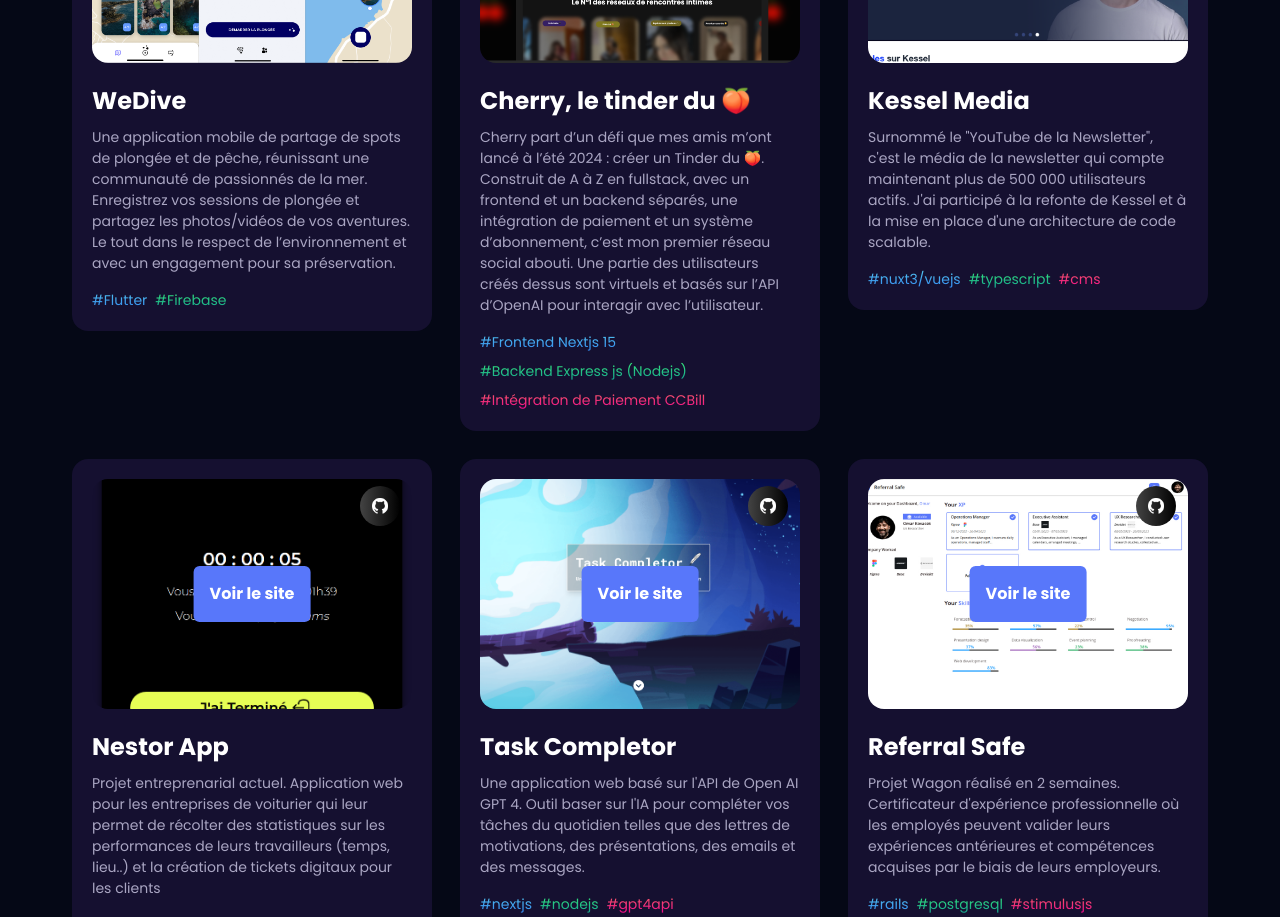
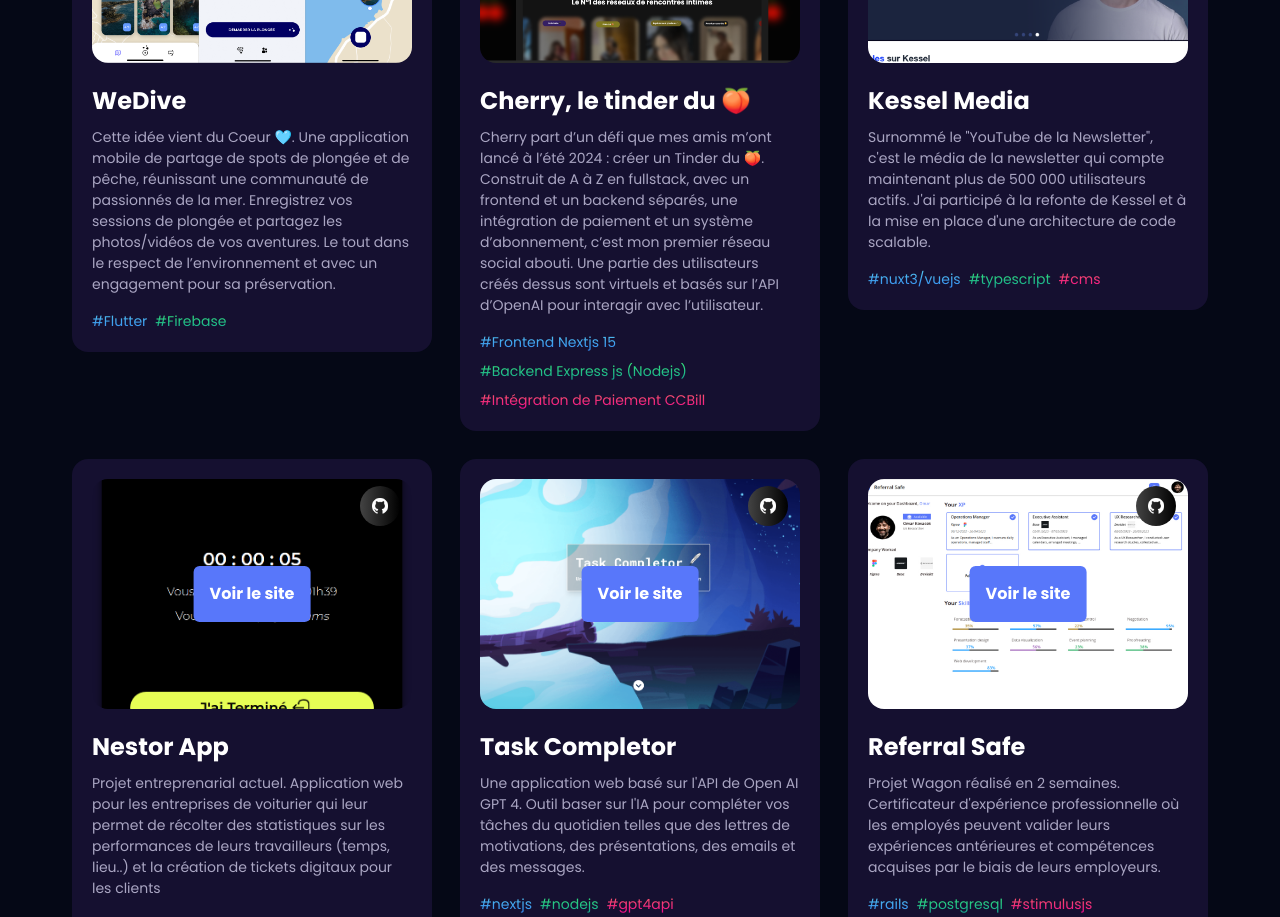
Before and after one commit to titou974/3d_portfolio, a React (Vite) app: page / in a window 1280 px wide. Shown: the part 1380-2297 px from the top of the page. Built offline with nearby package versions, Linux system fonts and the light colour scheme.

Commit message:
fix(works) correct one sentence on wedive

```diff
--- a/src/constants/index.js
+++ b/src/constants/index.js
@@ -165,7 +165,7 @@ const projects = [
   {
     name: "WeDive",
     description:
-      "Une application mobile de partage de spots de plongée et de pêche, réunissant une communauté de passionnés de la mer. Enregistrez vos sessions de plongée et partagez les photos/vidéos de vos aventures. Le tout dans le respect de l’environnement et avec un engagement pour sa préservation.",
+      "Cette idée vient du Coeur 🩵. Une application mobile de partage de spots de plongée et de pêche, réunissant une communauté de passionnés de la mer. Enregistrez vos sessions de plongée et partagez les photos/vidéos de vos aventures. Le tout dans le respect de l’environnement et avec un engagement pour sa préservation.",
     tags: [
       {
         name: "Flutter",
```
